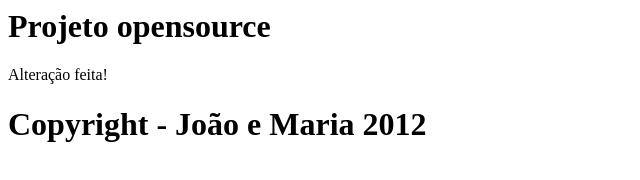
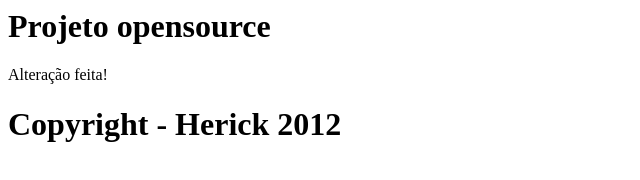
Before and after one commit to jcfonsecagit/projeto_opensource, a plain HTML site: page index.html in a window 1280 px wide. Shown: the whole page, without its empty margins (0-640 px from the left). Drawn offline with Linux system fonts and the light colour scheme.

Commit message:
Mudando o copyright

```diff
--- a/index.html
+++ b/index.html
@@ -5,6 +5,6 @@
   <body>
     <h1>Projeto opensource</h1>
 	<p>Alteração feita!</p>
-    <h1>Copyright - João e Maria 2012</h1>
+    <h1>Copyright - Herick 2012</h1>
   </body>
 </html>
```
